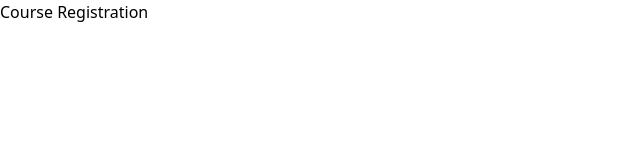
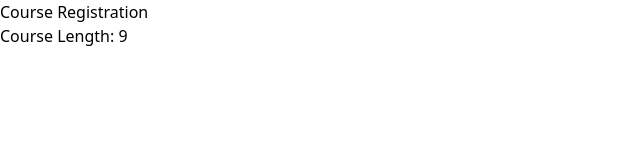
Before and after one commit to Ananda-Das/Course-Registration-with-javascript, a React (Vite) app: page / in a window 1280 px wide. Shown: the top 160 px of the page, without its empty margins (0-640 px from the left). Built offline with nearby package versions, Linux system fonts and the light colour scheme.

Commit message:
load the courses in Courses.jsx file

```diff
--- /dev/null
+++ b/public/courses.json
@@ -0,0 +1,74 @@
+[
+  {
+    "id": 1,
+    "img_url": "https://i.ibb.co/tPxZTKY/Rectangle-2.png",
+    "course_name": "Introduction to OOP Python",
+    "credit": 5,
+    "price": 39999,
+    "details": "Become a full-stack web developer with this comprehensive course. Learn front-end and back-end development, including HTML, CSS, JavaScript, Node.js, and more."
+  },
+  {
+    "id": 2,
+    "img_url": "https://i.ibb.co/bRws43v/Rectangle-2-1.png",
+    "course_name": "Python Programming Fundamentals",
+    "credit": 3,
+    "price": 29999,
+    "details": "Master the fundamentals of Python programming. This course covers Python syntax, data structures, and problem-solving with Python."
+  },
+  {
+    "id": 3,
+    "img_url": "https://i.ibb.co/DkhPkQt/Rectangle-2-2.png",
+    "course_name": "Front-End Web Development",
+    "credit": 2,
+    "price": 24999,
+    "details": "Focus on front-end web development skills. Learn HTML, CSS, and JavaScript for creating interactive and responsive web interfaces."
+  },
+  {
+    "id": 4,
+    "img_url": "https://i.ibb.co/QJ3zmqt/Rectangle-2-3.png",
+    "course_name": "JavaScript Mastery",
+    "credit": 2,
+    "price": 19999,
+    "details": "Dive deep into JavaScript with this advanced course. Explore modern JavaScript features, asynchronous programming, and building dynamic web applications."
+  },
+  {
+    "id": 5,
+    "img_url": "https://i.ibb.co/Qf868Kv/Rectangle-2-4.png",
+    "course_name": "React.js for Beginners",
+    "credit": 2,
+    "price": 19999,
+    "details": "Get started with React.js, a popular JavaScript library for building user interfaces. Learn component-based development and state management."
+  },
+  {
+    "id": 6,
+    "img_url": "https://i.ibb.co/51sN1DH/Rectangle-2-5.png",
+    "course_name": "Back-End Web Development with Node.js",
+    "credit": 3,
+    "price": 29999,
+    "details": "Become a back-end web developer using Node.js. Explore server-side development, REST APIs, and database integration."
+  },
+  {
+    "id": 7,
+    "img_url": "https://i.ibb.co/6XmMLrH/Rectangle-2-6.png",
+    "course_name": "Web Security and Ethical Hacking",
+    "credit": 3,
+    "price": 34999,
+    "details": "Learn about web security and ethical hacking. Understand common vulnerabilities and how to secure web applications."
+  },
+  {
+    "id": 8,
+    "img_url": "https://i.ibb.co/d7fY5vB/Rectangle-3.png",
+    "course_name": "Java Programming Essentials",
+    "credit": 3,
+    "price": 29999,
+    "details": "Master the fundamentals of Java programming. Cover object-oriented concepts, data structures, and application development."
+  },
+  {
+    "id": 9,
+    "img_url": "https://i.ibb.co/T4VZ4bt/Rectangle-3-1.png",
+    "course_name": "Mobile App Development with Flutter",
+    "credit": 4,
+    "price": 39999,
+    "details": "Create cross-platform mobile apps with Flutter. Learn UI design, widget development, and app deployment to iOS and Android."
+  }
+]
--- a/src/App.jsx
+++ b/src/App.jsx
@@ -1,10 +1,13 @@
 import './App.css'
+import Courses from './components/Courses/Courses'
+import Header from './components/Header/Header'
 
 function App() {
 
   return (
     <>
-      <h1 className='text-4xl text-center font-bold py-5'>Course Registration</h1>
+      <Header></Header>
+      <Courses></Courses>
     </>
   )
 }
--- /dev/null
+++ b/src/components/Courses/Courses.jsx
@@ -0,0 +1,21 @@
+import { useEffect } from "react";
+import { useState } from "react";
+
+const Courses = () => {
+
+  const [courses, setcourses] = useState([]);
+
+  useEffect(() => {
+    fetch("courses.json")
+      .then((res) => res.json())
+      .then((data) => setcourses(data));
+  }, []);
+
+  return (
+    <div>
+      <h1 className="text-4xl text-center">Course Length: {courses.length}</h1>
+    </div>
+  );
+};
+
+export default Courses;
--- a/src/components/Header/Header.jsx
+++ b/src/components/Header/Header.jsx
@@ -0,0 +1,9 @@
+const Header = () => {
+    return (
+        <div>
+            <h1 className='text-4xl text-center font-bold py-5'>Course Registration</h1>
+        </div>
+    );
+};
+
+export default Header;
```
Also changed, not shown: public/course.json (deleted, +0 -76 lines), src/components/Course/Course.jsx (added).
